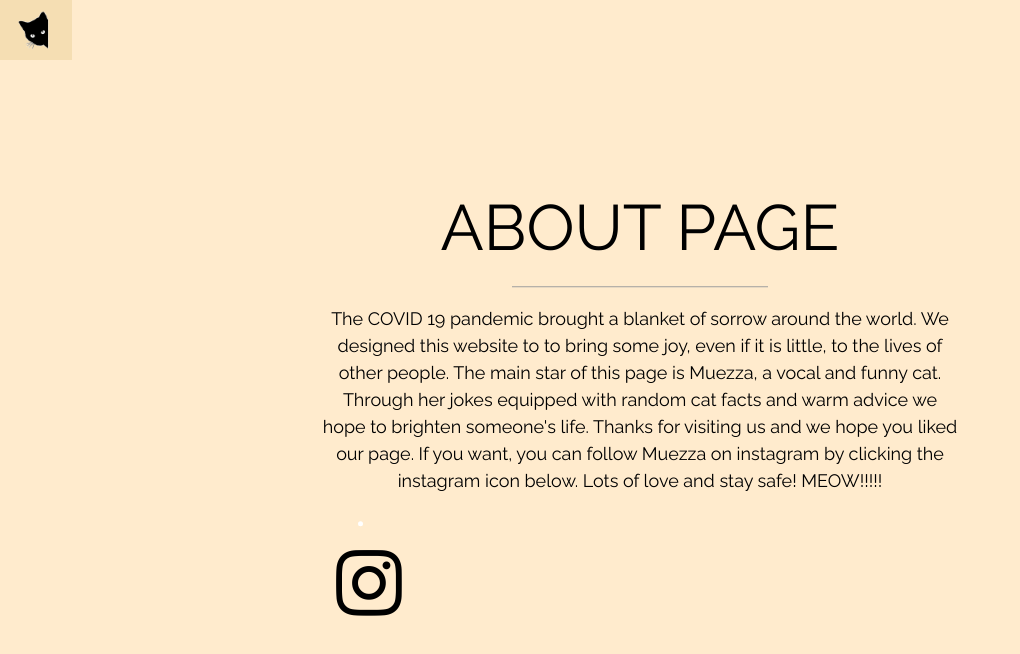
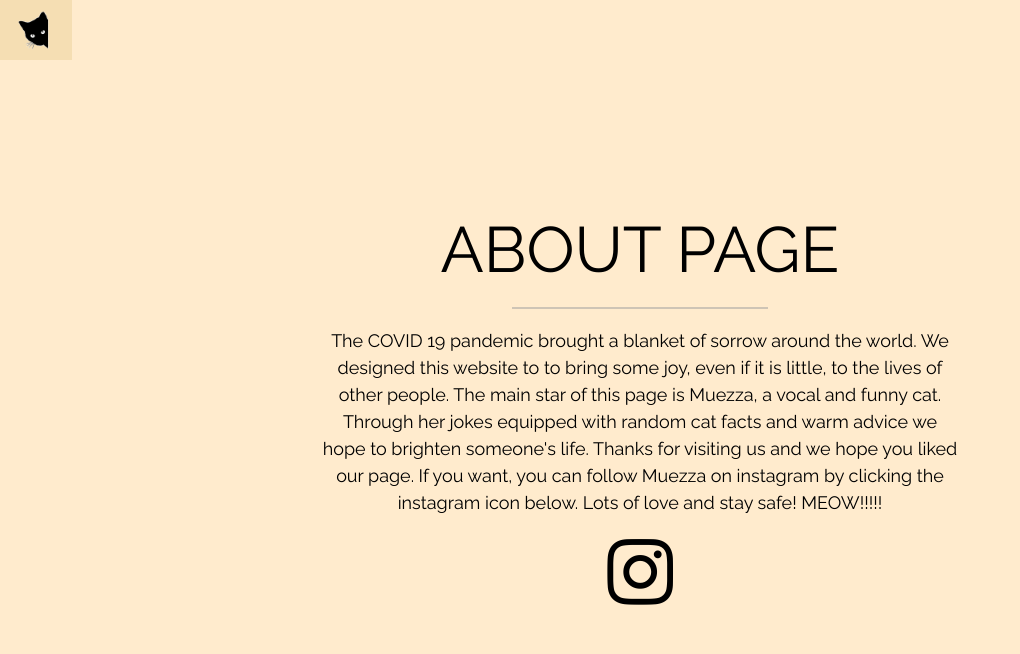
Before and after one commit to NOSH2000/Muezzainess, a website: page public/about.html in a window 1280 px wide. Shown: the whole page, without its empty margins (0-1020 px from the left). Drawn offline with nearby package versions, Linux system fonts and the light colour scheme.

Commit message:
Center icon

```diff
--- /dev/null
+++ b/public/about.css
@@ -0,0 +1,18 @@
+body, h1 {
+  font-family: "Raleway", sans-serif
+}
+
+body, html {
+  height: 100%
+}
+
+.bgimg {
+  background-color: blanchedalmond;
+  min-height: 100%;
+  background-position: center;
+  background-size: cover;
+}
+
+.w3-center{
+  color: black;
+}
--- a/public/about.html
+++ b/public/about.html
@@ -1,26 +1,20 @@
 <!DOCTYPE html>
 <html>
+
+<head>
   <title>W3.CSS Template</title>
   <meta charset="UTF-8">
   <meta name="viewport" content="width=device-width, initial-scale=1">
   <link rel="stylesheet" href="https://www.w3schools.com/w3css/4/w3.css">
   <link rel="stylesheet" href="https://fonts.googleapis.com/css?family=Raleway">
   <link rel="stylesheet" href="index.css">
+  <link rel="stylesheet" href="about.css">
+  <link rel="icon" href="./images/sleeping-cat.png" type="image/x-icon">
   <link rel="stylesheet" href="https://cdnjs.cloudflare.com/ajax/libs/font-awesome/5.15.2/css/all.min.css"
     integrity="sha512-HK5fgLBL+xu6dm/Ii3z4xhlSUyZgTT9tuc/hSrtw6uzJOvgRr2a9jyxxT1ely+B+xFAmJKVSTbpM/CuL7qxO8w=="
     crossorigin="anonymous" />
-<style>
-body,h1 {font-family: "Raleway", sans-serif}
-body, html {height: 100%}
-.bgimg {
-  background-color: blanchedalmond;
-  min-height: 100%;
-  background-position: center;
-  background-size: cover;
-}
+</head>
 
-
-</style>
 <body>
   <div class="bgimg w3-display-container w3-animate-opacity w3-text-white">
     <ul>
@@ -36,13 +30,14 @@ body, html {height: 100%}
     to bring some joy, even if it is little, to the lives of other people. The main star of this page is Muezza, a vocal and funny cat. Through her jokes equipped with
     random cat facts and warm advice we hope to brighten someone's life. Thanks for visiting us and we hope you liked our page. If you want, you can follow Muezza on instagram by clicking the instagram
     icon below. Lots of love and stay safe! MEOW!!!!!</p>
-    <div class="w3-center">
-    <li ><a href="https://instagram.com/muezzathememeycat?igshid=jko7j0k7pild">
-        <i class="fab fa-instagram" style="font-size: 5em; class="w3-center";></i>
-   </a></li>
+    <div class=" w3-center">
+        <a href="https://instagram.com/muezzathememeycat?igshid=jko7j0k7pild">
+          <i class="fab fa-instagram" style="font-size: 5em; class=" w3-center;></i>
+        </a>
     </div>
   </div>
 
 
 </body>
+
 </html>
```
Lines whose indentation alone changed are shown as unchanged.
